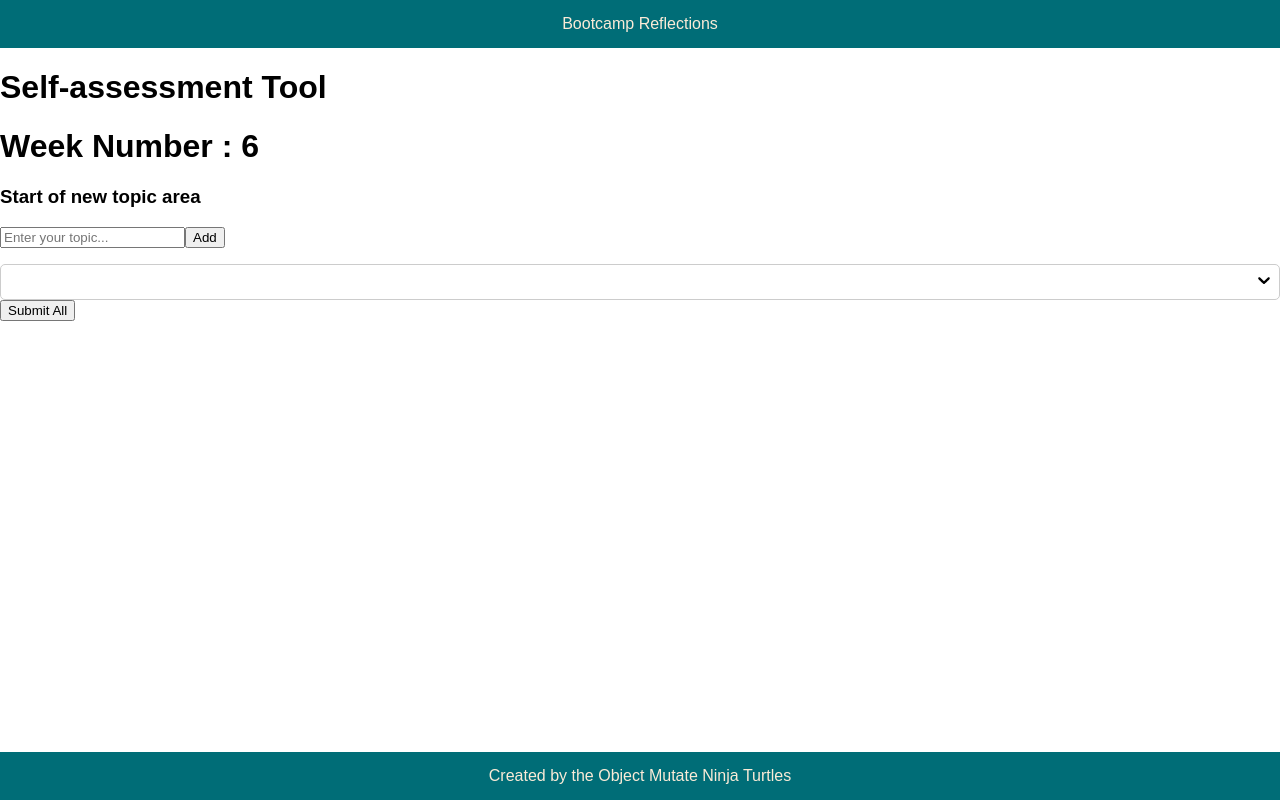
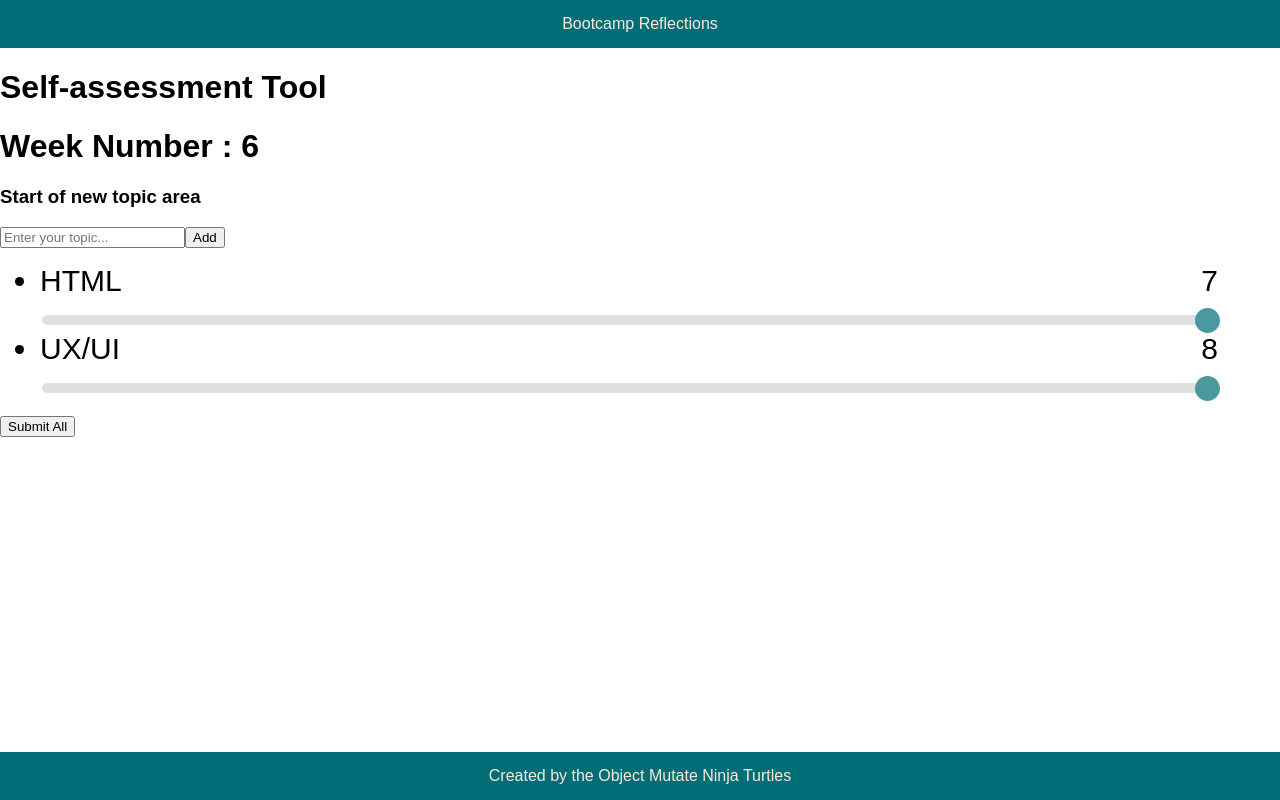
Before and after one commit to SchoolOfCode/bc13_w9_project-frontend-object-mutate-ninja-turtles-front, a React (Create React App) app in the folder reflections-project/: page /assessment in a window 1280 px wide. Built offline with nearby package versions, Linux system fonts and the light colour scheme; a web font is replaced by a local one.

Commit message:
Topics object and dummy scores template rendering on assessment tool

```diff
--- a/reflections-project/src/components/Assessment/Assessment.js
+++ b/reflections-project/src/components/Assessment/Assessment.js
@@ -8,7 +8,16 @@ import sampleTopics from "../../libs/data.js";
 import Slider from "./Slider/Slider";
 
 function Assessment() {
-  const [topics, setTopics] = useState([]);
+  const [topics, setTopics] = useState([
+    {
+      text: "HTML",
+      score: 7,
+    },
+    {
+      text: "UX/UI",
+      score: 8,
+    },
+  ]);
   const [sliderValue, setSliderValue] = useState([]);
   // const [dropDownState, setDropDownState] = useState(" "); //preset of dropdown menu
 
@@ -19,7 +28,7 @@ function Assessment() {
   ];
 
   function addTopic(text) {
-    setTopics([...topics, { text, score: 0 }]);
+    setTopics([...topics, { text, score: 10 }]);
     //We need a function to track the change of state of the sliders
   }
 
@@ -32,7 +41,7 @@ function Assessment() {
   }
 
   function submitAll() {
-    //takes in topic object from handleSliderChange
+    //takes in topics object from handleSliderChange
     //sends to the backend database
   }
 
@@ -60,7 +69,7 @@ function Assessment() {
         sliderValue={sliderValue}
         setSliderValue={handleSliderChange}
       ></TopicList>
-      <DropDown options={options} />
+
       <Link to="/summary" className="submitAllContainer">
         <button
           className="submitAllButton"
@@ -76,3 +85,5 @@ function Assessment() {
 }
 
 export default Assessment;
+
+// <DropDown options={options} />
```
